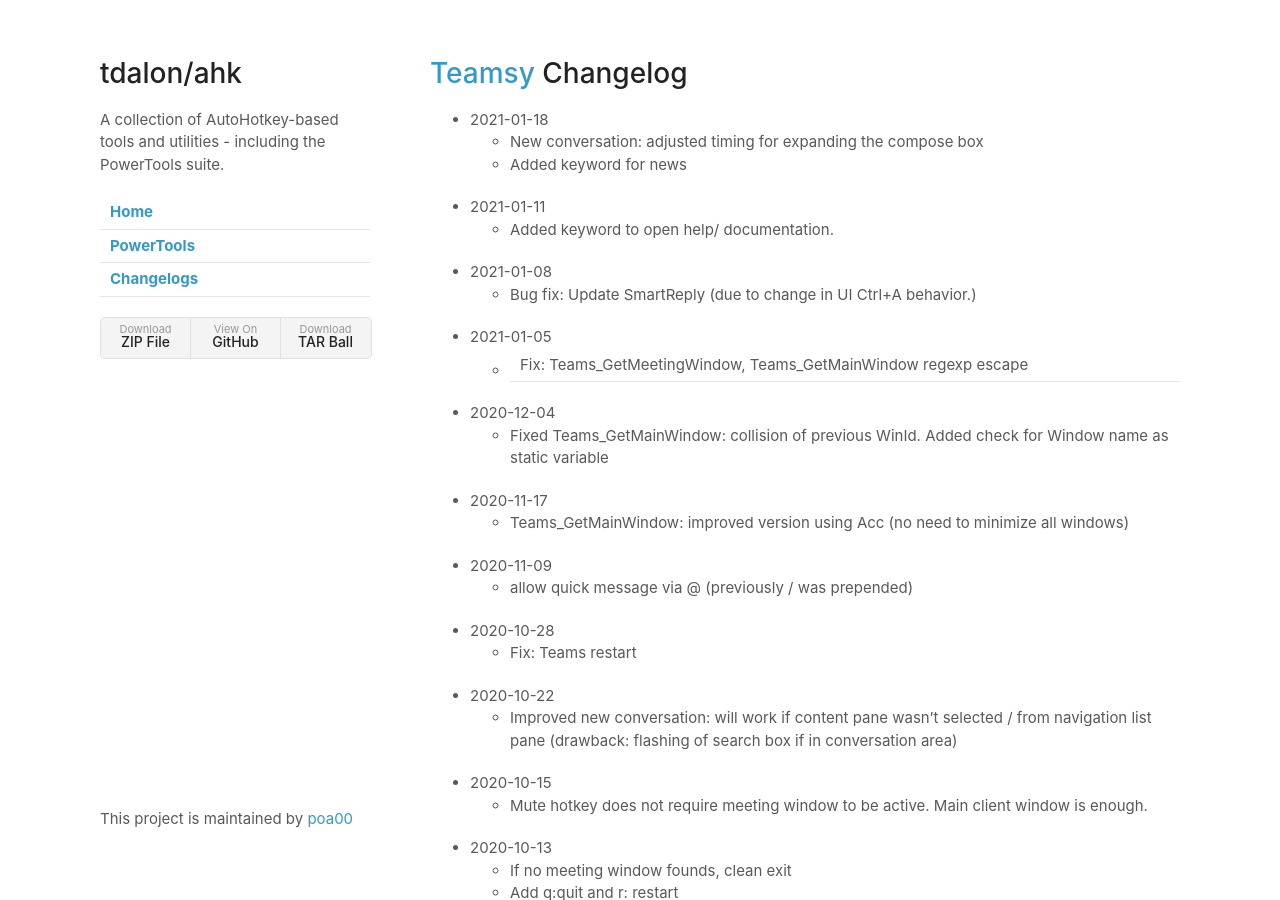
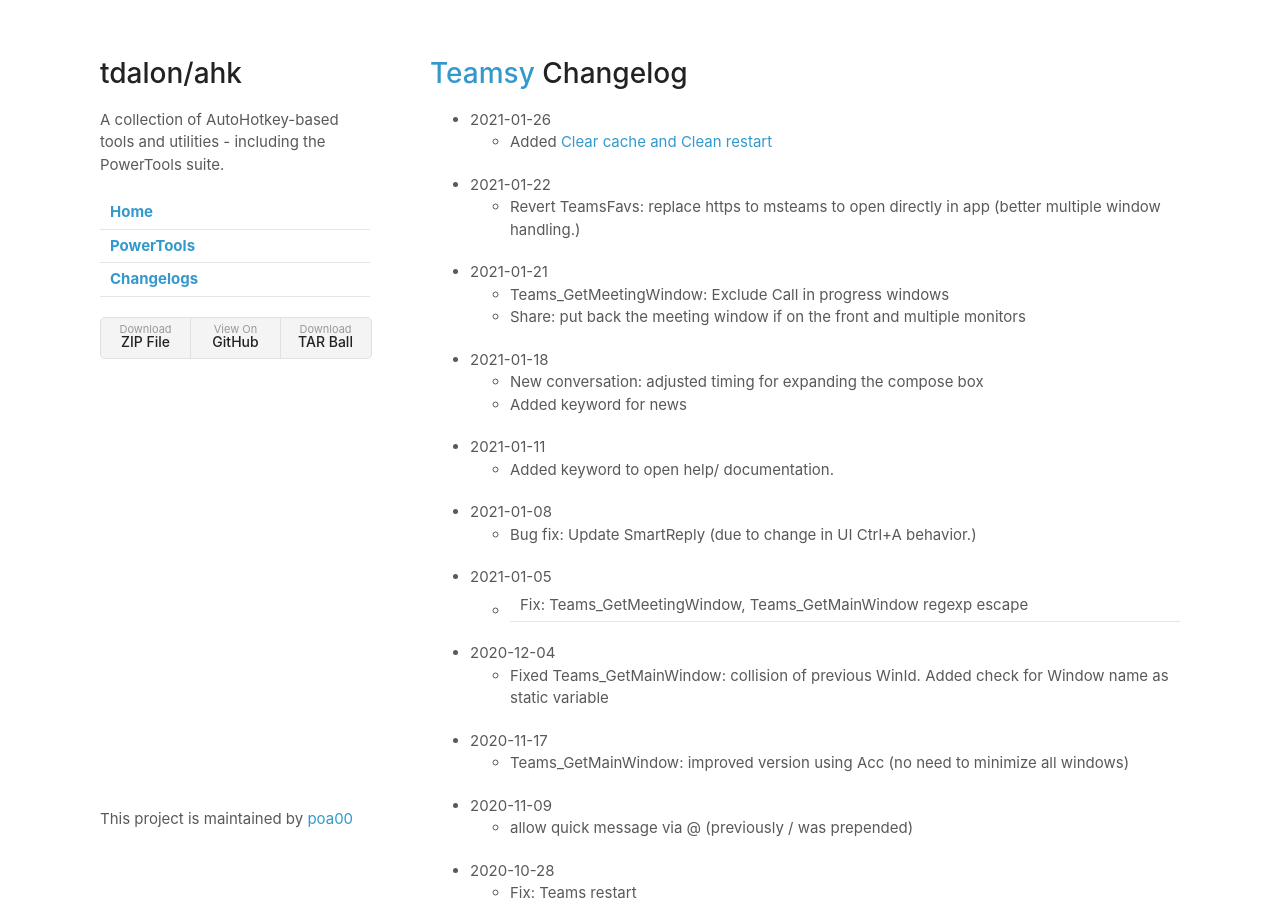
Before and after one commit to poa00/ahk-mso, a Jekyll site: the page built from docs/Teamsy-(Changelog).md, in a window 1280 px wide and 900 px high. Built offline with Jekyll 4.4.1, drawn with Linux system fonts in a browser that asks for light colours; our own code applies the rules of GitHub Pages for plain Markdown files.

Commit message:
added clear cache

```diff
--- a/docs/Teamsy-(Changelog).md
+++ b/docs/Teamsy-(Changelog).md
@@ -1,5 +1,12 @@
 # [Teamsy](Teamsy) Changelog
 
+* 2021-01-26
+	- Added [Clear cache and Clean restart](https://tdalon.blogspot.com/2021/01/teams-clear-cache.html)
+* 2021-01-22
+	- Revert TeamsFavs: replace https to msteams to open directly in app (better multiple window handling.)
+* 2021-01-21
+	- Teams_GetMeetingWindow: Exclude Call in progress windows
+	- Share: put back the meeting window if on the front and multiple monitors
 * 2021-01-18
 	- New conversation: adjusted timing for expanding the compose box
 	- Added keyword for news
```
Also changed, not shown: docs/Teams-Shortcuts-(Changelog).md (+2 -0 lines), 3 other files.
